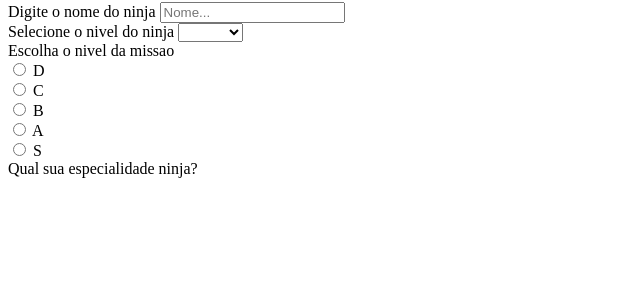
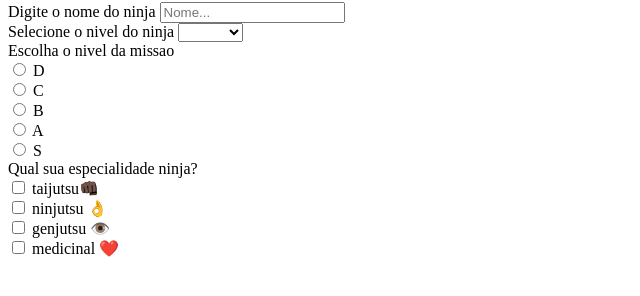
Before and after one commit to Murilow00/progresso-HTML, a plain HTML site: page pages/forms.html in a window 1280 px wide. Shown: the part 78-374 px from the top of the page, without its empty margins (0-640 px from the left). Drawn offline with Linux system fonts and the light colour scheme.

Commit message:
termina a quarta etapa da missao

```diff
--- a/pages/forms.html
+++ b/pages/forms.html
@@ -59,6 +59,37 @@
             </div>
             <div class="especialidades">
                 <label for="especialidades">Qual sua especialidade ninja?</label>
+                <div>
+                    <label for="especialidades">
+                        <input type="checkbox" name="especialidades" value="taijutsu" />
+                            taijutsu👊🏿
+                    </label>
+                    <div class="especialidades">
+                        <label for="especialidades"></label>
+                        <div>
+                            <label for="especialidades">
+                                <input type="checkbox" name="especialidades" value="ninjutsu" />
+                                    ninjutsu 👌
+                            </label>
+                        </div>
+                        <div class="especialidades">
+                            <label for="especialidades"></label>
+                            <div>
+                                <label for="especialidades">
+                                    <input type="checkbox" name="especialidades" value="genjutsu" />
+                                        genjutsu 👁️
+                                </label>
+                            </div>
+                            <div class="especialidades">
+                                <label for="especialidades"></label>
+                                <div>
+                                    <label for="especialidades">
+                                        <input type="checkbox" name="especialidades" value="medicina" />
+                                            medicinal ❤️
+                                    </label>
+                                </div>
+
+                </div>
             </div>
         </form>
     </section>
```
